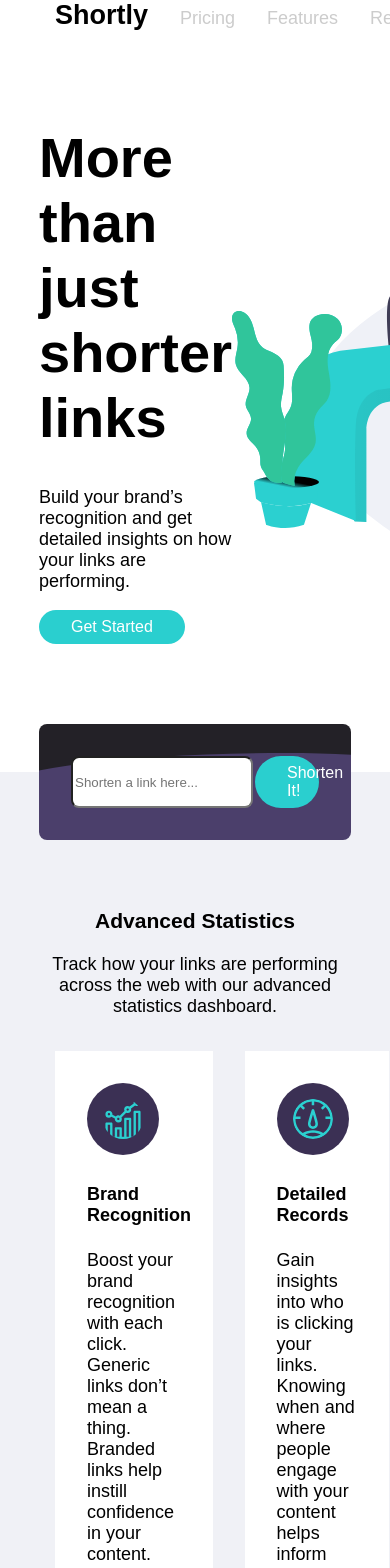
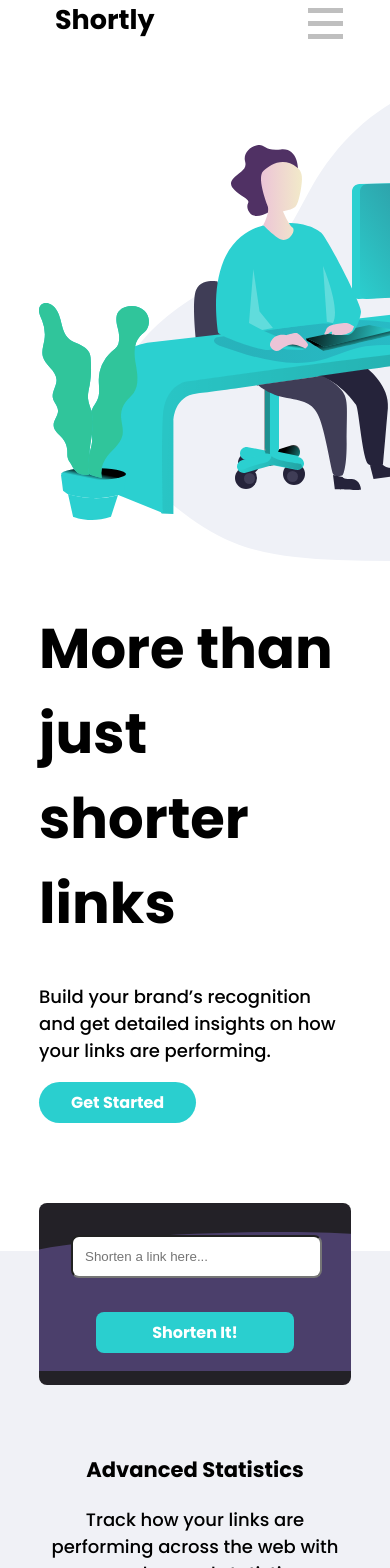
Before and after one commit to danpatrickoneill/url-shortening-api-master, a React (Create React App) app in the folder shortly/: page / in a window 390 px wide. Shown: the top 1568 px of the page. Built offline with nearby package versions, Linux system fonts and the light colour scheme.

Commit message:
Missing link inputs + consecutive inputs working

```diff
--- a/shortly/public/index.html
+++ b/shortly/public/index.html
@@ -23,6 +23,12 @@
       work correctly both with client-side routing and a non-root public URL.
       Learn how to configure a non-root public URL by running `npm run build`.
     -->
+    <!-- Google fonts import -->
+    <link
+      href="https://fonts.googleapis.com/css2?family=Poppins:wght@500;700&display=swap"
+      rel="stylesheet"
+    />
+
     <title>Shortly | More than just shorter links</title>
   </head>
   <body>
--- a/shortly/src/components/LinkShortener.js
+++ b/shortly/src/components/LinkShortener.js
@@ -4,19 +4,24 @@ import { useLocalStorage } from '../utilities/useLocalStorage';
 const axios = require('axios');
 
 const LinkShortener = () => {
-  const [link, setLink] = useState('https://news.ycombinator.com/');
+  const [link, setLink] = useState('');
   const [shortened, setShortened] = useState('');
   const [fetching, setFetching] = useState(false);
+  const [missing, setMissing] = useState(false);
   const [linkPairs, setLinkPairs] = useLocalStorage('links', []);
   const inputEl = useRef(null);
 
   const handleChange = (e) => {
+    if (missing) {
+      setMissing(false);
+    }
     setLink(e.target.value);
   };
 
   useEffect(() => {
     if (shortened.length > 0) {
       setFetching(false);
+      setLink('');
       setLinkPairs((linkPairs) => linkPairs.concat([[link, shortened]]));
       localStorage.setItem('links', JSON.stringify(linkPairs));
     }
@@ -24,6 +29,9 @@ const LinkShortener = () => {
 
   const shortenLink = (e) => {
     e.preventDefault();
+    if (link.length < 1) {
+      setMissing(true);
+    } else {
       setFetching(true);
       axios
         .post('https://rel.ink/api/links/', { url: link })
@@ -36,19 +44,29 @@ const LinkShortener = () => {
         })
         .catch((err) => {
           console.log(err);
+          window.alert(
+            'Something went wrong; please check your link and try again!'
+          );
           setFetching(false);
         });
+    }
   };
 
   return (
     <>
       <form className='link-shortener' onSubmit={(e) => shortenLink(e)}>
+        <div className='input-container'>
           <input
             type='text'
             placeholder='Shorten a link here...'
             onChange={(e) => handleChange(e)}
             ref={inputEl}
+            style={missing ? { border: '2px solid red', color: 'red' } : {}}
           />
+          <p style={missing ? {} : { visibility: 'hidden' }}>
+            Please add a link
+          </p>
+        </div>
         <button>{fetching ? 'Fetching...' : 'Shorten It!'}</button>
       </form>
       <SavedLinksContainer linkPairs={linkPairs} />
--- a/shortly/src/styles/styles.css
+++ b/shortly/src/styles/styles.css
@@ -9,8 +9,14 @@ body {
   width: 80%;
   margin: auto;
 }
+@media (max-width: 400px) {
+  .App {
+    max-width: 375px;
+  }
+}
 h1 {
   font-size: 3.5rem;
+  font-weight: bold;
 }
 a {
   text-decoration: none;
@@ -23,6 +29,7 @@ button {
   padding: 0.5rem 2rem;
   font-family: 'Poppins', sans-serif;
   font-size: 1rem;
+  font-weight: bold;
 }
 nav {
   display: flex;
@@ -39,10 +46,34 @@ nav a {
 nav a:hover {
   color: black;
 }
+nav .nav-link {
+  display: inline;
+}
+@media (max-width: 400px) {
+  nav .nav-link {
+    display: none;
+  }
+}
+@media (max-width: 400px) {
+  nav .hamburger {
+    width: 35px;
+    height: 5px;
+    background-color: hsl(0, 0%, 75%);
+    margin: 0.5rem;
+  }
+}
 header {
   display: flex;
   justify-content: space-between;
   padding: 2rem 0 8rem;
+}
+@media (max-width: 400px) {
+  header {
+    flex-direction: column;
+  }
+  header .image {
+    order: -1;
+  }
 }
 .full-width-main {
   margin: 0 -9999rem;
@@ -53,31 +84,21 @@ main {
   background-color: #f0f1f6;
   padding: 8rem 0 2rem;
 }
+main .desktop-line {
+  position: absolute;
+}
+@media (max-width: 400px) {
+  main .desktop-line {
+    display: none;
+  }
+}
 main h3 {
   text-align: center;
 }
 main p {
   text-align: center;
 }
-main .cards-wrapper {
-  display: flex;
-}
-main .card {
-  max-width: 30%;
-  background-color: white;
-  padding: 2rem;
-  margin: 1rem;
-}
-main .card img {
-  position: relative;
-  padding: 1rem;
-  background-color: hsl(257, 27%, 26%);
-  border-radius: 100%;
-}
-main .card p {
-  text-align: left;
-}
-.link-shortener {
+main .link-shortener {
   position: relative;
   top: -3rem;
   padding: 2rem;
@@ -87,13 +108,85 @@ main .card p {
   border-radius: 0.5rem;
   display: flex;
   justify-content: space-between;
+  align-items: flex-start;
 }
-.link-shortener input {
-  width: 70%;
+@media (max-width: 400px) {
+  main .link-shortener {
+    flex-direction: column;
+  }
+}
+main .link-shortener .input-container {
+  display: flex;
+  flex-direction: column;
+  width: 100%;
+}
+main .link-shortener .input-container input {
+  width: 90%;
   border-radius: 0.5rem;
+  padding: 0.75rem;
+  margin-top: 0.75rem;
 }
-.link-shortener button {
+main .link-shortener .input-container input:focus {
+  outline: none;
+}
+@media (max-width: 400px) {
+  main .link-shortener .input-container input {
+    width: 90%;
+    margin: 0 auto 1rem;
+  }
+}
+main .link-shortener .input-container p {
+  padding: 0;
+  margin: 0;
+  color: red;
+  font-size: 0.75rem;
+  text-align: left;
+}
+main .link-shortener button {
   width: 20%;
+  border-radius: 0.5rem;
+  margin-top: 0.75rem;
+}
+@media (max-width: 400px) {
+  main .link-shortener button {
+    width: 80%;
+    margin: 0 auto;
+  }
+}
+main .cards-wrapper {
+  display: flex;
+  padding: 2rem;
+}
+@media (max-width: 400px) {
+  main .cards-wrapper {
+    flex-direction: column;
+  }
+}
+main .cards-wrapper .card {
+  position: relative;
+  max-width: 30%;
+  background-color: white;
+  padding: 0 2rem;
+  margin: 0 1rem;
+}
+main .cards-wrapper .card img {
+  position: relative;
+  top: -1rem;
+  padding: 1rem;
+  background-color: hsl(257, 27%, 26%);
+  border-radius: 100%;
+}
+main .cards-wrapper .card h4 {
+  margin-top: 0;
+}
+main .cards-wrapper .card p {
+  text-align: left;
+}
+main .cards-wrapper .card-1 {
+  top: -1rem;
+}
+main .cards-wrapper .card-3 {
+  top: 1rem;
 }
 .saved-link {
   margin: 1rem auto;
@@ -159,3 +252,8 @@ footer nav .social-icons {
   display: flex;
   justify-content: space-between;
 }
+@media (max-width: 400px) {
+  footer nav {
+    flex-direction: column;
+  }
+}
--- a/shortly/src/styles/styles.less
+++ b/shortly/src/styles/styles.less
@@ -1,8 +1,8 @@
 // Variable assignments
 // Breakpoints
-@mobile: 375px;
-@tablet: 600px;
-@desktop: 1440px;
+@mobile: (max-width: 400px);
+@tablet: (max-width: 600px);
+@desktop: (max-width: 1440px);
 
 // Colors
 @link-gray: #cccccc;
@@ -36,10 +36,15 @@ body {
   max-width: 1440px;
   width: 80%;
   margin: auto;
+
+  @media @mobile {
+    max-width: 375px;
+  }
 }
 
 h1 {
   font-size: 3.5rem;
+  font-weight: bold;
 }
 
 a {
@@ -54,6 +59,7 @@ button {
   padding: 0.5rem 2rem;
   font-family: 'Poppins', sans-serif;
   font-size: 1rem;
+  font-weight: bold;
 }
 
 nav {
@@ -70,12 +76,33 @@ nav {
       color: black;
     }
   }
+  .nav-link {
+    display: inline;
+    @media @mobile {
+      display: none;
+    }
+  }
+  .hamburger {
+    @media @mobile {
+      width: 35px;
+      height: 5px;
+      background-color: @other-gray;
+      margin: 0.5rem;
+    }
+  }
 }
 
 header {
   display: flex;
   justify-content: space-between;
   padding: 2rem 0 8rem;
+
+  @media @mobile {
+    flex-direction: column;
+    .image {
+      order: -1;
+    }
+  }
 }
 
 .full-width-main {
@@ -88,35 +115,20 @@ main {
   background-color: #f0f1f6;
   padding: 8rem 0 2rem;
 
+  .desktop-line {
+    position: absolute;
+
+    @media @mobile {
+      display: none;
+    }
+  }
+
   h3 {
     text-align: center;
   }
 
   p {
     text-align: center;
-  }
-
-  .cards-wrapper {
-    display: flex;
-  }
-
-  .card {
-    max-width: 30%;
-    background-color: white;
-    padding: 2rem;
-    margin: 1rem;
-
-    img {
-      position: relative;
-      padding: 1rem;
-      background-color: @dark-violet;
-      border-radius: 100%;
-    }
-
-    p {
-      text-align: left;
-    }
-  }
   }
 
   .link-shortener {
@@ -130,16 +142,91 @@ main {
 
     display: flex;
     justify-content: space-between;
+    align-items: flex-start;
+
+    @media @mobile {
+      flex-direction: column;
+    }
+
+    .input-container {
+      display: flex;
+      flex-direction: column;
+      width: 100%;
 
       input {
-    width: 70%;
+        width: 90%;
         border-radius: 0.5rem;
+        padding: 0.75rem;
+        margin-top: 0.75rem;
+
+        &:focus {
+          outline: none;
+        }
+
+        @media @mobile {
+          width: 90%;
+          margin: 0 auto 1rem;
+        }
+      }
+      p {
+        padding: 0;
+        margin: 0;
+        color: red;
+        font-size: 0.75rem;
+        text-align: left;
+      }
     }
     button {
       width: 20%;
+      border-radius: 0.5rem;
+      margin-top: 0.75rem;
+
+      @media @mobile {
+        width: 80%;
+        margin: 0 auto;
+      }
     }
   }
 
+  .cards-wrapper {
+    display: flex;
+    padding: 2rem;
+
+    @media @mobile {
+      flex-direction: column;
+    }
+
+    .card {
+      position: relative;
+      max-width: 30%;
+      background-color: white;
+      padding: 0 2rem;
+      margin: 0 1rem;
+
+      img {
+        position: relative;
+        top: -1rem;
+        padding: 1rem;
+        background-color: @dark-violet;
+        border-radius: 100%;
+      }
+
+      h4 {
+        margin-top: 0;
+      }
+
+      p {
+        text-align: left;
+      }
+    }
+    .card-1 {
+      top: -1rem;
+    }
+    .card-3 {
+      top: 1rem;
+    }
+  }
+}
 .saved-link {
   margin: 1rem auto;
   padding: 1rem;
@@ -208,5 +295,9 @@ footer {
       display: flex;
       justify-content: space-between;
     }
+
+    @media @mobile {
+      flex-direction: column;
     }
   }
+}
```
Lines whose indentation alone changed are shown as unchanged.
